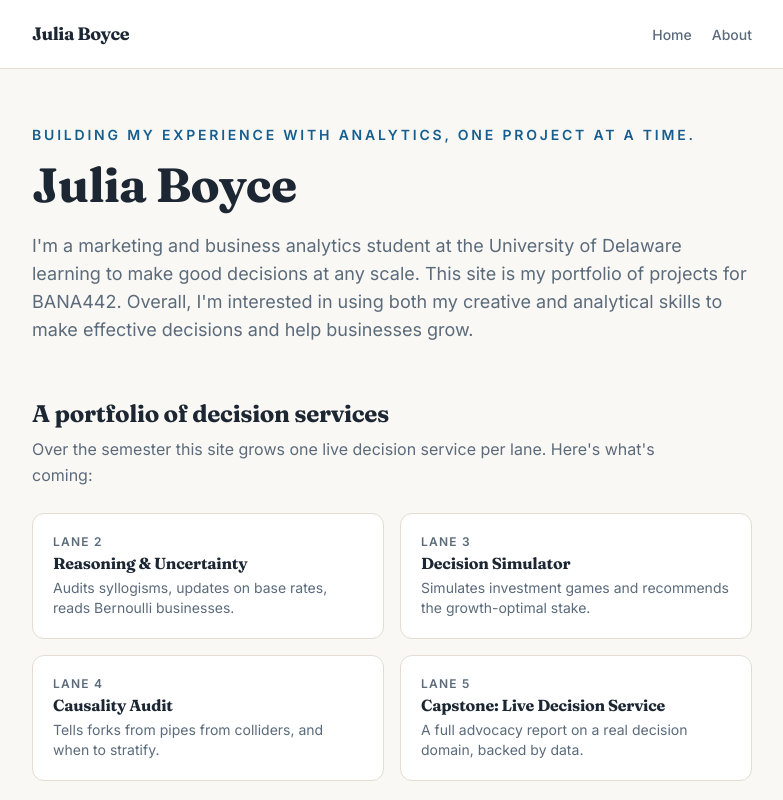
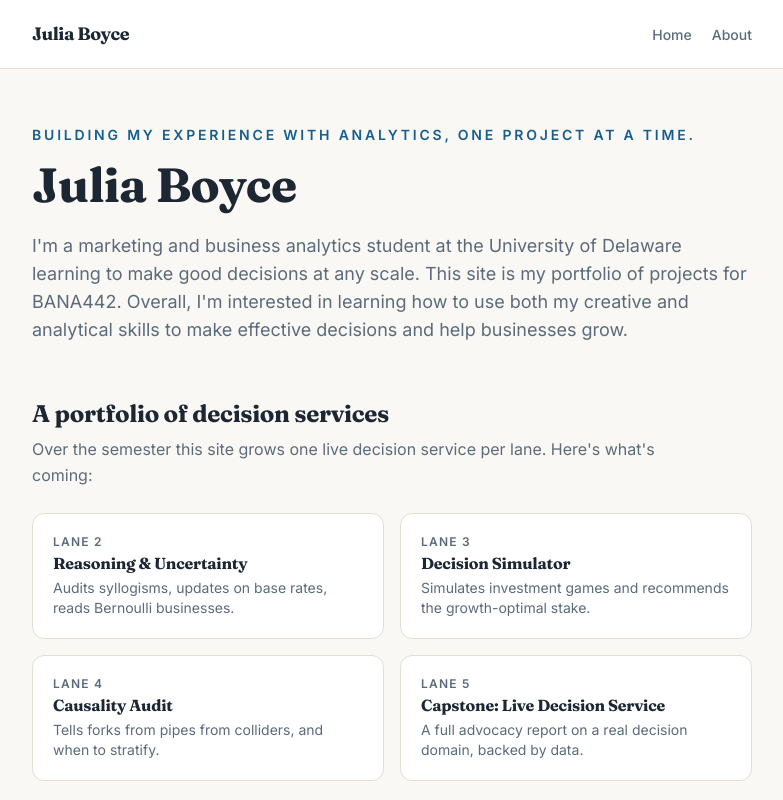
Before and after one commit to julia-boyce/my-site, a Next.js app: page / in a window 1280 px wide. Shown: the top 800 px of the page, without its empty margins (248-1031 px from the left). Built offline with nearby package versions, Linux system fonts and the light colour scheme; no server answers; the database is empty.

Commit message:
Edit bio

```diff
--- a/src/profile.ts
+++ b/src/profile.ts
@@ -59,7 +59,7 @@ export const profile = {
    * A short bio for your home page: two or three sentences, written like
    * a person, not a resume. What are you studying? What do you care about?
    */
-  bio: "I'm a marketing and business analytics student at the University of Delaware learning to make good decisions at any scale. This site is my portfolio of projects for BANA442. Overall, I'm interested in using both my creative and analytical skills to make effective decisions and help businesses grow. ",
+  bio: "I'm a marketing and business analytics student at the University of Delaware learning to make good decisions at any scale. This site is my portfolio of projects for BANA442. Overall, I'm interested in learning how to use both my creative and analytical skills to make effective decisions and help businesses grow. ",
 
   /**
    * Your GitHub repo URL. The course platform reads this from /api/health to
```
